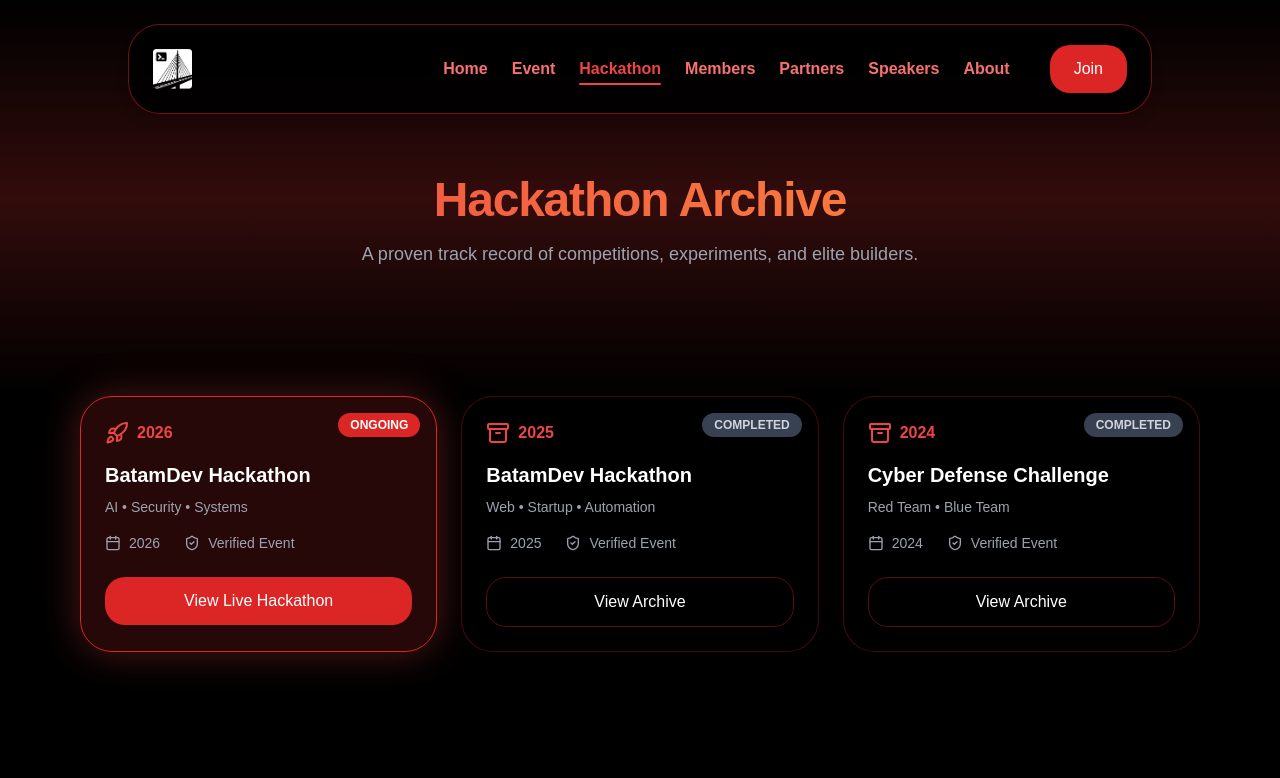
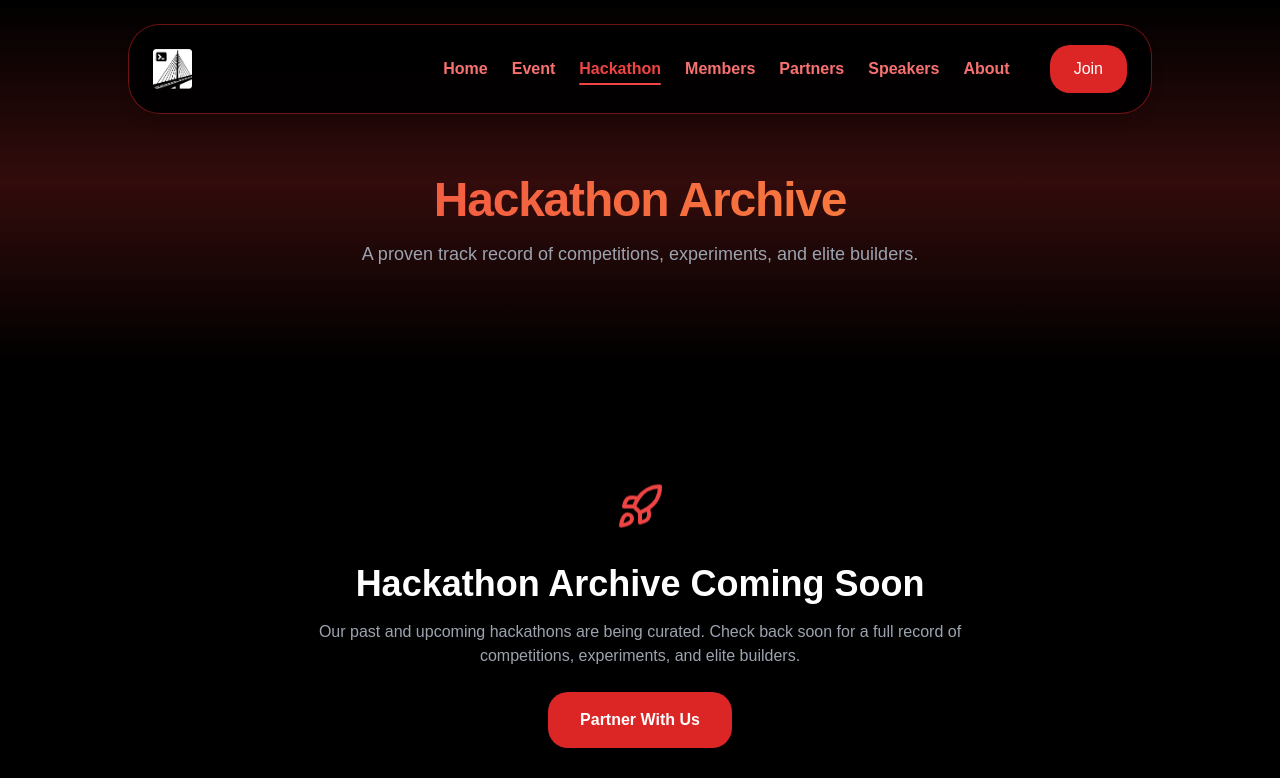
Before and after one commit to jokorezky/new-batamdev, a Next.js app: page /hackathon in a window 1280 px wide. Shown: the top 778 px of the page. Built offline with nearby package versions, Linux system fonts and the light colour scheme.

Commit message:
fix: hackathon

```diff
--- a/src/app/events/page.tsx
+++ b/src/app/events/page.tsx
@@ -68,7 +68,6 @@ export default function EventsPage(): JSX.Element {
 
   return (
     <main className="min-h-screen bg-black text-white overflow-x-hidden">
-
       <section className="relative px-4 pt-36 pb-24 md:pt-44 md:pb-32 text-center bg-gradient-to-b from-black via-red-900/40 to-black">
         <motion.h1
           initial={{ opacity: 0, y: 28 }}
@@ -84,9 +83,7 @@ export default function EventsPage(): JSX.Element {
           Curated sessions shaping builders, engineers, and the future of tech.
         </p>
       </section>
-
       <section className="relative px-4 max-w-6xl mx-auto">
-
         <div className="grid gap-6 md:grid-cols-2 lg:grid-cols-3">
           {events.map((event, i) => (
             <motion.div
--- a/src/app/hackathon/page.tsx
+++ b/src/app/hackathon/page.tsx
@@ -3,10 +3,10 @@
 import React from "react";
 import { motion } from "framer-motion";
 import {
-  Calendar,
-  ShieldCheck,
+  // Calendar,
+  // ShieldCheck,
   Rocket,
-  Archive,
+  // Archive,
   Handshake,
   Building2,
 } from "lucide-react";
@@ -20,34 +20,34 @@ interface HackathonItem {
   slug: string;
 }
 
-const hackathons: HackathonItem[] = [
-  {
-    title: "BatamDev Hackathon",
-    year: "2026",
-    status: "ONGOING",
-    theme: "AI • Security • Systems",
-    slug: "2026",
-  },
-  {
-    title: "BatamDev Hackathon",
-    year: "2025",
-    status: "COMPLETED",
-    theme: "Web • Startup • Automation",
-    slug: "2025",
-  },
-  {
-    title: "Cyber Defense Challenge",
-    year: "2024",
-    status: "COMPLETED",
-    theme: "Red Team • Blue Team",
-    slug: "2024-cyber",
-  },
-];
+// const hackathons: HackathonItem[] = [
+//   {
+//     title: "BatamDev Hackathon",
+//     year: "2026",
+//     status: "ONGOING",
+//     theme: "AI • Security • Systems",
+//     slug: "2026",
+//   },
+//   {
+//     title: "BatamDev Hackathon",
+//     year: "2025",
+//     status: "COMPLETED",
+//     theme: "Web • Startup • Automation",
+//     slug: "2025",
+//   },
+//   {
+//     title: "Cyber Defense Challenge",
+//     year: "2024",
+//     status: "COMPLETED",
+//     theme: "Red Team • Blue Team",
+//     slug: "2024-cyber",
+//   },
+// ];
 
 export default function HackathonArchivePage(): JSX.Element {
   return (
     <main className="min-h-screen bg-black text-white overflow-x-hidden">
-      <section className="relative px-4 pt-36 pb-24 md:pt-44 md:pb-32 text-center bg-gradient-to-b from-black via-red-900/40 to-black">
+      <section className="relative px-4 pt-36 pb-24 md:pt-44 md:pb-26 text-center bg-gradient-to-b from-black via-red-900/40 to-black">
         <motion.h1
           initial={{ opacity: 0, y: 40 }}
           animate={{ opacity: 1, y: 0 }}
@@ -63,7 +63,7 @@ export default function HackathonArchivePage(): JSX.Element {
         </p>
       </section>
 
-      <section className="px-4 max-w-6xl mx-auto">
+      {/* <section className="px-4 max-w-6xl mx-auto">
         <div className="grid gap-6 md:grid-cols-2 lg:grid-cols-3">
           {hackathons.map((item, i) => (
             <motion.div
@@ -119,7 +119,33 @@ export default function HackathonArchivePage(): JSX.Element {
             </motion.div>
           ))}
         </div>
+      </section> */}
+      <section className="px-4 max-w-3xl mx-auto py-32 text-center">
+        <motion.div
+          initial={{ opacity: 0, y: 40 }}
+          whileInView={{ opacity: 1, y: 0 }}
+          viewport={{ once: true }}
+          transition={{ duration: 0.8 }}
+        >
+          <Rocket className="mx-auto mb-6 w-12 h-12 text-red-500 animate-bounce" />
+
+          <h2 className="text-3xl md:text-4xl font-bold mb-4 text-white">
+            Hackathon Archive Coming Soon
+          </h2>
+
+          <p className="text-gray-400 text-sm md:text-base mb-6">
+            Our past and upcoming hackathons are being curated. Check back soon for a full record of competitions, experiments, and elite builders.
+          </p>
+
+          <Link
+            href="/partner"
+            className="inline-block px-8 py-4 rounded-xl bg-red-600 hover:bg-red-700 font-semibold transition"
+          >
+            Partner With Us
+          </Link>
+        </motion.div>
       </section>
+
 
       <section className="px-4 py-24 md:py-32">
         <motion.div
--- a/src/app/partners/page.tsx
+++ b/src/app/partners/page.tsx
@@ -184,12 +184,14 @@ function PartnerCard({ partner }: { partner: Partner }) {
 export default function PartnersPage(): JSX.Element {
     return (
         <main className="min-h-screen bg-black text-white overflow-x-hidden">
-            <section className="text-center max-w-3xl mx-auto pt-36 pb-24 md:pt-44 md:pb-32">
+            <section className="relative px-4 pt-36 pb-24 md:pt-44 md:pb-32 text-center bg-gradient-to-b from-black via-red-900/40 to-black">
                 <motion.h1
                     initial={{ opacity: 0, y: 40 }}
                     animate={{ opacity: 1, y: 0 }}
                     transition={{ duration: 0.8 }}
-                    className="text-4xl md:text-5xl font-extrabold tracking-tight bg-gradient-to-r from-red-500 to-orange-400 bg-clip-text text-transparent"
+                    className="text-4xl md:text-5xl font-extrabold tracking-tight
+            bg-gradient-to-r from-red-500 to-orange-400
+            bg-clip-text text-transparent"
                 >
                     Partners & Collaborators
                 </motion.h1>
@@ -212,7 +214,7 @@ export default function PartnersPage(): JSX.Element {
                 </div>
             </section>
 
-            <section className="px-4 max-w-7xl mx-auto pb-24">
+            <section className="px-4 max-w-6xl mx-auto pb-24">
                 <h2 className="text-2xl font-bold mb-8 text-red-400">
                     Community Partners
                 </h2>
@@ -232,7 +234,7 @@ export default function PartnersPage(): JSX.Element {
                 </div>
             </section>
 
-            <section className="px-4 max-w-7xl mx-auto pb-32">
+            <section className="px-4 max-w-6xl mx-auto pb-32">
                 <h2 className="text-2xl font-bold mb-4 text-red-400">
                     Institutional & Venue Partners
                 </h2>
--- a/src/app/speakers/page.tsx
+++ b/src/app/speakers/page.tsx
@@ -3,12 +3,9 @@
 import { motion } from "framer-motion";
 import Image from "next/image";
 import Link from "next/link";
-import { Badge } from "@/components/ui/badge";
 import { Button } from "@/components/ui/button";
 import { Linkedin, Globe, Mic } from "lucide-react";
 import { useSpeakers } from "@/hooks/use-speakers";
-
-/* ================= UTILS ================= */
 
 const dicebear = (seed: string) =>
   `https://api.dicebear.com/7.x/personas/png?seed=${encodeURIComponent(seed)}`;
@@ -18,15 +15,21 @@ export default function SpeakersPage(): JSX.Element {
 
   if (loading) {
     return (
-      <div className="min-h-screen bg-black flex items-center justify-center text-gray-400">
-        Loading speakers…
+      <div className="min-h-screen bg-black flex items-center justify-center">
+        <motion.div
+          className="text-red-500"
+          animate={{ scale: [1, 1.3, 1] }}
+          transition={{ repeat: Infinity, duration: 1.2, ease: "easeInOut" }}
+        >
+          <Mic className="w-12 h-12" />
+        </motion.div>
       </div>
     );
   }
 
   if (error) {
     return (
-      <div className="min-h-screen bg-black flex items-center justify-center text-red-500">
+      <div className="min-h-screen bg-black flex items-center justify-center text-gray-400">
         {error}
       </div>
     );
@@ -34,7 +37,6 @@ export default function SpeakersPage(): JSX.Element {
 
   return (
     <main className="min-h-screen bg-black text-white overflow-x-hidden">
-      {/* ================= HERO ================= */}
       <section className="relative px-4 pt-36 pb-28 md:pt-44 text-center bg-gradient-to-b from-black via-red-900/40 to-black">
         <motion.h1
           initial={{ opacity: 0, y: 40 }}
@@ -58,7 +60,6 @@ export default function SpeakersPage(): JSX.Element {
         </div>
       </section>
 
-      {/* ================= GRID ================= */}
       <section className="px-4 max-w-6xl mx-auto pb-32">
         <div className="grid gap-8 md:grid-cols-2 lg:grid-cols-3">
           {speakers.map((speaker, i) => {
@@ -66,11 +67,6 @@ export default function SpeakersPage(): JSX.Element {
 
             const image =
               user.picture || dicebear(user.username || user.full_name);
-
-            const tags = [
-              user.job_title,
-              user.profession,
-            ].filter(Boolean) as string[];
 
             const slug = user.username;
 
@@ -112,19 +108,6 @@ export default function SpeakersPage(): JSX.Element {
                   <p className="text-sm text-zinc-400">
                     {user.job_title || "Community Speaker"}
                   </p>
-
-                  {/* <div className="flex flex-wrap gap-2 pt-2">
-                    {tags.map(tag => (
-                      <Badge
-                        key={tag}
-                        className="bg-red-600/20 text-red-400 border-red-600/40"
-                      >
-                        {tag}
-                      </Badge>
-                    ))}
-                  </div> */}
-
-                  {/* ACTIONS */}
                   <div className="flex items-center justify-between pt-4">
                     <div className="flex gap-3 text-red-400">
                       {user.linkedin && (
```
